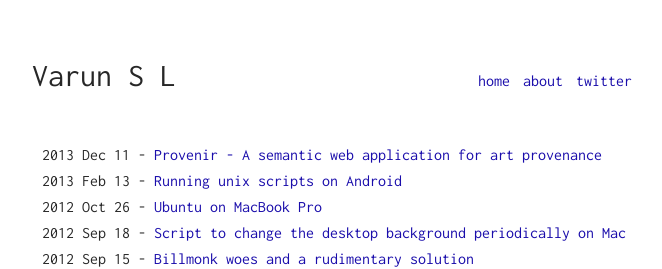
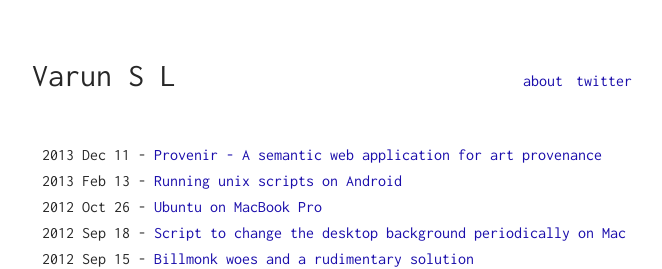
Before and after one commit to warunsl/warunsl.github.io, a Jekyll site: the page built from index.html, in a window 1280 px wide. Shown: the top 269 px of the page, without its empty margins (308-970 px from the left). Built offline with Jekyll 4.4.1, drawn with Linux system fonts in a browser that asks for light colours.

Commit message:
Get rid of the 'home' link

```diff
--- a/_data/navigation.yml
+++ b/_data/navigation.yml
@@ -1,6 +1,3 @@
-- title: home
-  url: /
-
 - title: about
   url: /me
 
```
